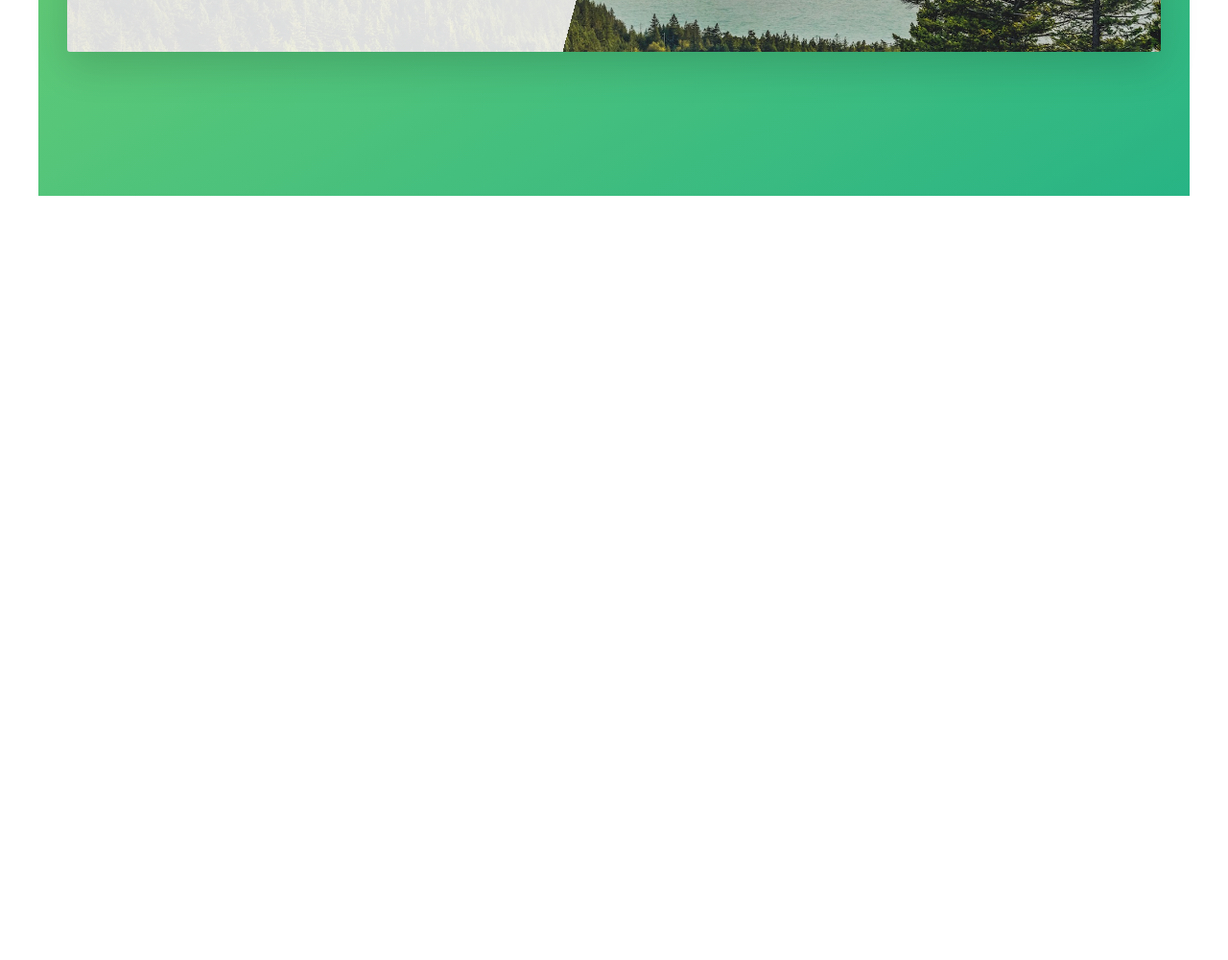
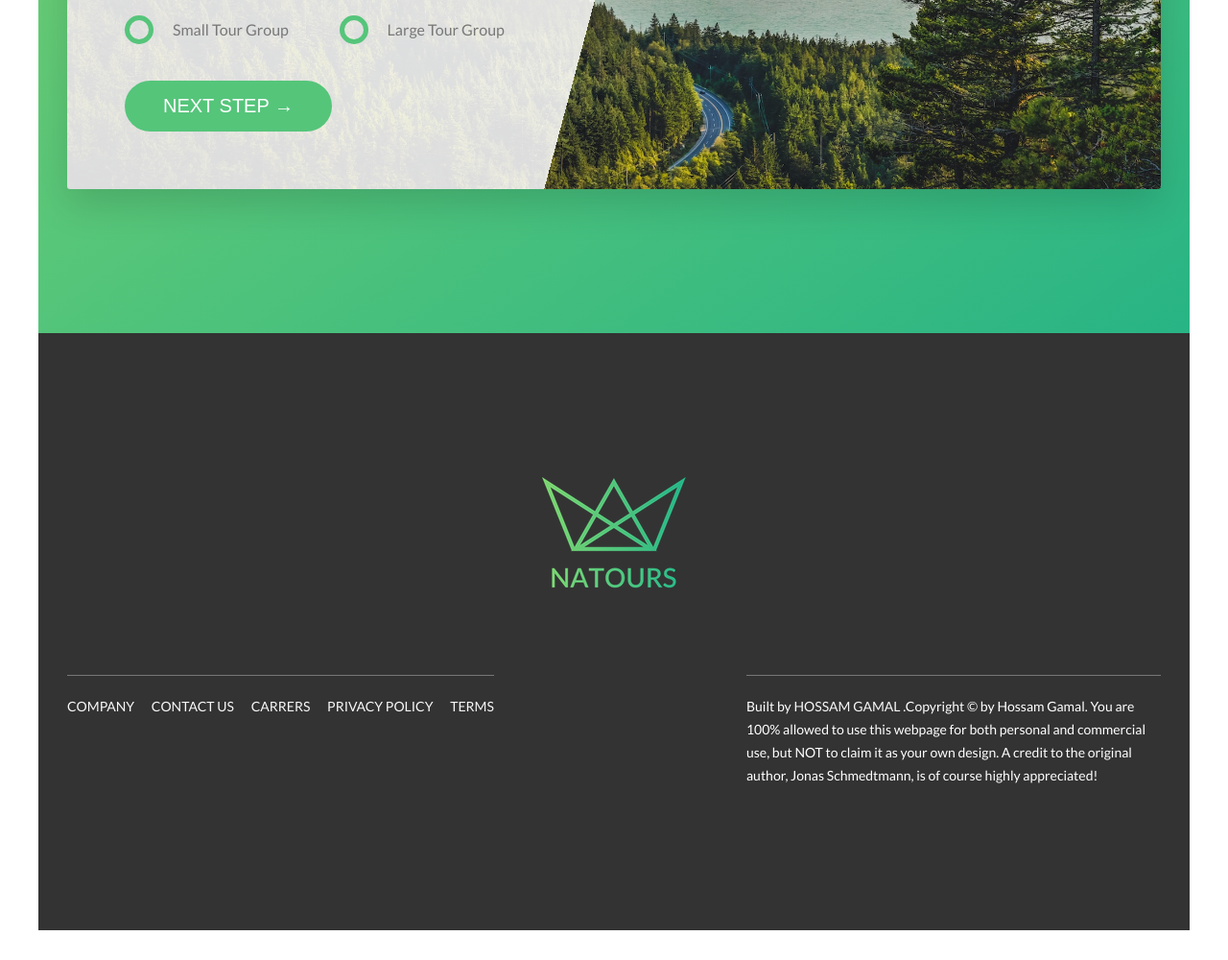
Before and after one commit to hossamg-122/Natours, a website: page index.html in a window 1280 px wide. Shown: the part 5100-6100 px from the top of the page at 96% size. Before the commit the page ends 5867 px from the top, so only its background shows below. Drawn offline with Linux system fonts and the light colour scheme.

Commit message:
feature: footer section

```diff
--- a/index.html
+++ b/index.html
@@ -317,13 +317,83 @@
                   />
                   <label for="email" class="form__label">Email address</label>
                 </div>
+                <div class="form__group u-mb-md">
+                  <div class="form__radio-group">
+                    <input
+                      class="form__input-radio"
+                      type="radio"
+                      name="size_group"
+                      id="size_small"
+                    />
+                    <label class="form__label-radio" for="size_small">
+                      <span class="form__radio-button"></span>
+                      small tour group
+                    </label>
+                  </div>
+
+                  <div class="form__radio-group">
+                    <input
+                      class="form__input-radio"
+                      type="radio"
+                      name="size_group"
+                      id="size_large"
+                    />
+                    <label class="form__label-radio" for="size_large">
+                      <span class="form__radio-button"></span>
+                      large tour group
+                    </label>
+                  </div>
+                </div>
+                <div class="form__group">
+                  <button class="btn btn--green">next step &rarr;</button>
+                </div>
               </form>
             </div>
           </div>
         </div>
       </section>
     </main>
-
+    <footer class="footer">
+      <div class="footer__logo-box">
+        <img
+          class="footer__logo"
+          src="./img/logo-green-1x.png"
+          alt="natours logo"
+        />
+      </div>
+      <div class="row">
+        <div class="col-1-of-2">
+          <div class="footer__navigation">
+            <ul class="footer__list">
+              <li class="footer__item">
+                <a href="#" class="footer__link">company</a>
+              </li>
+              <li class="footer__item">
+                <a href="#" class="footer__link">contact us</a>
+              </li>
+              <li class="footer__item">
+                <a href="#" class="footer__link">carrers</a>
+              </li>
+              <li class="footer__item">
+                <a href="#" class="footer__link">privacy policy</a>
+              </li>
+              <li class="footer__item">
+                <a href="#" class="footer__link">terms</a>
+              </li>
+            </ul>
+          </div>
+        </div>
+        <div class="col-1-of-2">
+          <p class="footer__copyright">
+            Built by <a href="" class="footer__link">Hossam Gamal</a> .Copyright
+            &copy; by Hossam Gamal. You are 100% allowed to use this webpage for
+            both personal and commercial use, but NOT to claim it as your own
+            design. A credit to the original author, Jonas Schmedtmann, is of
+            course highly appreciated!
+          </p>
+        </div>
+      </div>
+    </footer>
     <section class="grid-test">
       <div class="row">
         <div class="col-1-of-2">This is Column 1 Of 2</div>
--- a/sass/base/_utilities.scss
+++ b/sass/base/_utilities.scss
@@ -1,15 +1,15 @@
 .u-center-text{
-    text-align: center;
+    text-align: center !important;
 }
 .u-mb-lg{
-    margin-bottom: 8rem;
+    margin-bottom: 8rem!important;
 }
 .u-mt-lg{
-    margin-top: 8rem;
+    margin-top: 8rem!important;
 }
 .u-mb-md{
-    margin-bottom: 4rem;
+    margin-bottom: 4rem!important;
 }
 .u-mb-sm{
-    margin-bottom: 2rem;
+    margin-bottom: 2rem!important;
 }
--- a/sass/components/_button.scss
+++ b/sass/components/_button.scss
@@ -1,5 +1,6 @@
 @import "../abstracts/variables";
 .btn {
+  &,
     &:visited,
     &:link {
       text-transform: uppercase;
@@ -9,6 +10,8 @@
       border-radius: 10rem;
       transition: all 0.2s;
       position: relative;
+      border: none;
+      cursor: pointer;
     }
     &--white {
       display: inline-block;
--- a/sass/components/_form.scss
+++ b/sass/components/_form.scss
@@ -21,26 +21,70 @@
       outline: none;
       border-bottom: 3px solid $color-primary;
       box-shadow: 0 1.5rem 2rem rgba($color: #000000, $alpha: 0.2);
-      &:invalid{
+      &:invalid {
         border-bottom: 3px solid $color-secondary-dark;
       }
     }
     &::-webkit-input-placeholder {
       color: $color-grey-dark-2;
     }
-
   }
   &__label {
     font-size: 1.3rem;
     font-weight: 700;
     display: block;
-      color:$color-grey-dark;
+    color: $color-grey-dark;
     margin: 1rem 0 0 2rem;
-      transition: all .5s;
+    transition: all 0.5s;
   }
-  &__input:placeholder-shown + &__label{
+  &__input:placeholder-shown + &__label {
     transform: translateY(-4rem);
     opacity: 0;
     visibility: hidden;
   }
+
+  &__label-radio {
+    text-transform: capitalize;
+    color: $color-grey-dark;
+    font-size: $default-font-size;
+    font-weight: 500;
+    cursor: pointer;
+    position: relative;
+    padding-left: 5rem;
   }
+  &__radio-group {
+    width: 49%;
+    display: inline-block;
+  }
+  &__radio-button {
+    height: 3rem;
+    width: 3rem;
+    border: 5px solid $color-primary;
+    border-radius: 50%;
+    display: inline-block;
+    position: absolute;
+    top: -0.5rem;
+    left: 0;
+    &::after {
+      content: "";
+      height: 1.3rem;
+      width: 1.3rem;
+      background-color: $color-primary;
+      border-radius: 50%;
+      display: block;
+      position: absolute;
+      top: 50%;
+      left: 50%;
+      transform: translate(-50%, -50%);
+      opacity: 0;
+      transition: all 0.5s;
+    }
+
+  }
+  &__input-radio{
+    display: none;
+  }
+  &__input-radio:checked ~ &__label-radio &__radio-button::after {
+    opacity: 1;
+  }
+}
--- /dev/null
+++ b/sass/layout/_footer.scss
@@ -0,0 +1,52 @@
+.footer {
+  background-color: #333;
+  padding: 15rem 0;
+  font-size: 1.4rem;
+  color: $color-grey-light-1;
+  &__logo-box {
+    text-align: center;
+    margin-bottom: 8rem;
+  }
+  &__logo {
+      width: 15rem;
+      height: auto;
+  }
+  &__navigation {
+    display: inline-block;
+    border-top: 1px solid $color-grey-dark;
+    padding-top: 2rem;
+  }
+  &__list {
+    list-style: none;
+  }
+  &__item {
+    display: inline-block;
+    &:not(:last-child) {
+      margin-right: 1.5rem;
+    }
+  }
+  &__link {
+    &:link,
+    &:visited {
+      text-decoration: none;
+      color: $color-grey-light-1;
+      text-transform: uppercase;
+      display: inline-block;
+      transition: all 0.2s;
+    }
+    &:hover,
+    &:active {
+      color: $color-primary;
+      box-shadow: 0 1rem 2rem rgba($color: #000000, $alpha: 0.4);
+      transform: scale(1.3) rotate(5deg);
+      background-color: #333;
+    }
+  }
+  &__copyright {
+    border-top: 1px solid $color-grey-dark;
+    padding-top: 2rem;
+
+    width: 80%;
+    float: right;
+  }
+}
--- a/sass/main.scss
+++ b/sass/main.scss
@@ -15,3 +15,4 @@
 @import "./components/story-box";
 @import "./components/bg-video";
 @import "./components/form";
+@import "./layout/footer"
--- a/sass/pages/_home.scss
+++ b/sass/pages/_home.scss
@@ -47,7 +47,7 @@
     url(../../img/nat-10.jpg);
   background-size: cover;
   background-position: top;
-  height: 50vh;
+
   border-radius: 0.3rem;
   box-shadow: 0 1.5rem 4rem rgba($color: #000000, $alpha: 0.15);
   &__form {
```
Also changed, not shown: css/style.css. Lines whose indentation alone changed are shown as unchanged.
